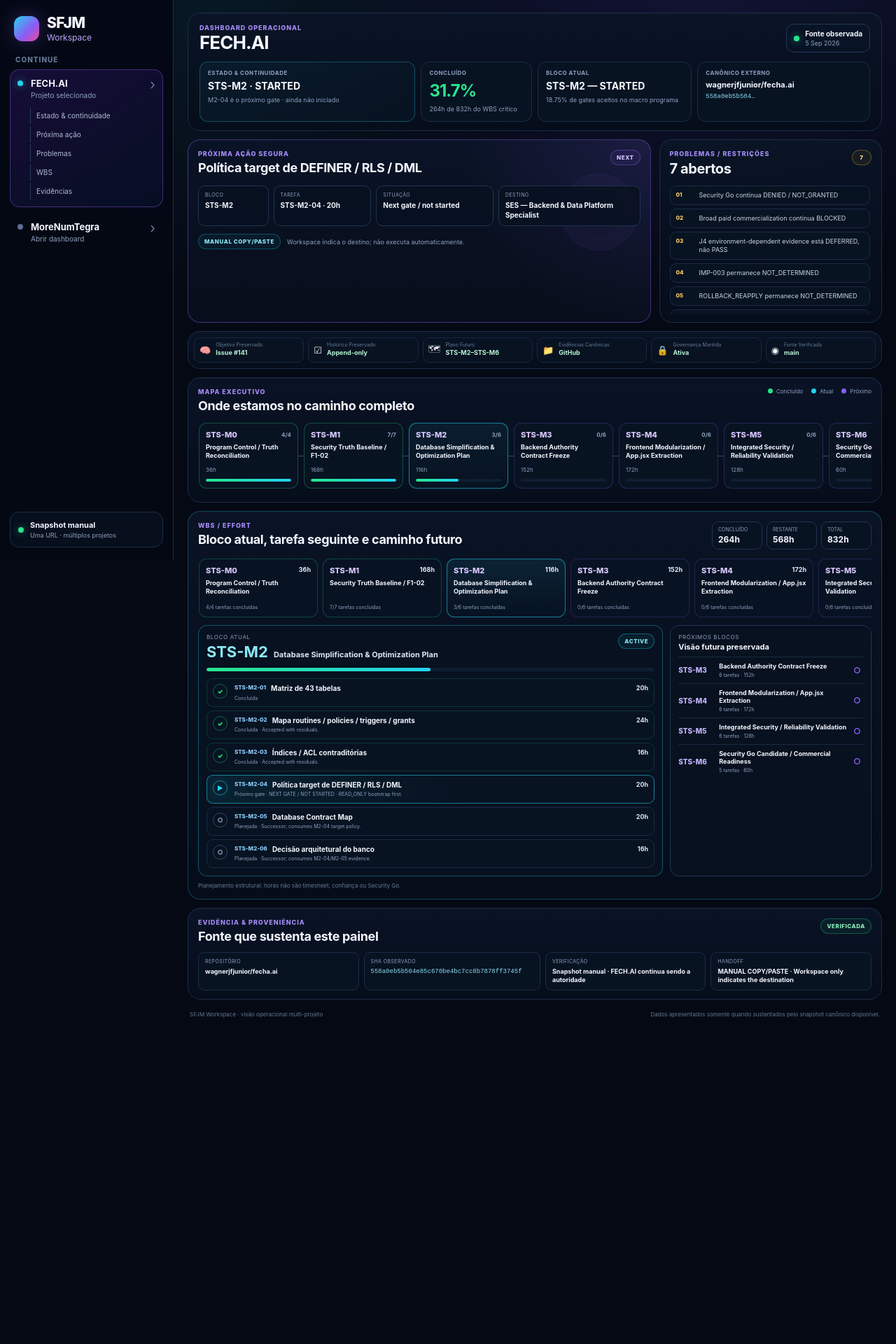
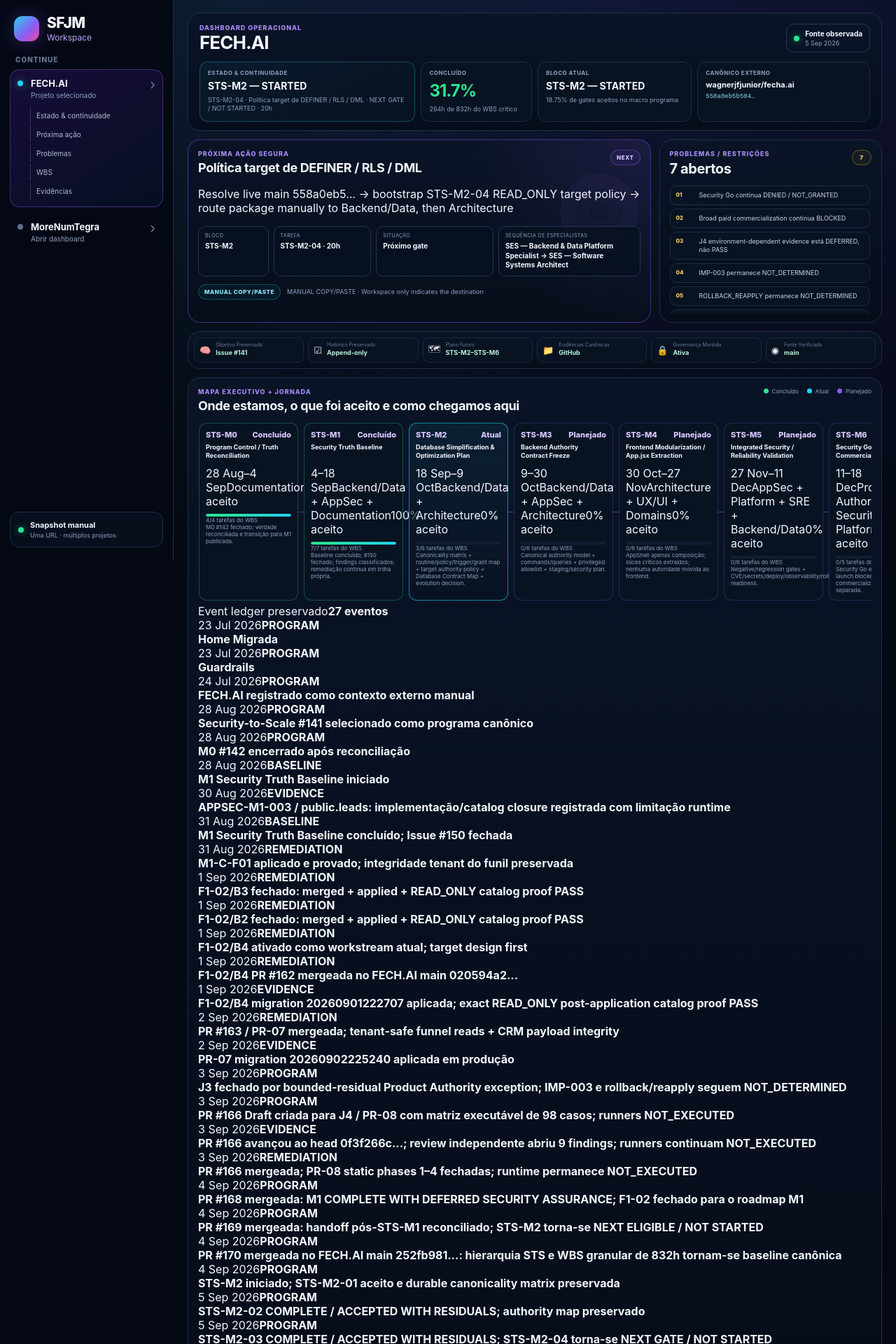
Before and after one commit to wagnerjfjunior/sfjm-workspace, a Next.js app: page / in a window 1280 px wide. Shown: the top 1920 px of the page at 70% size. Before the commit the page ends 1476 px from the top, so only its background shows below. Built offline with nearby package versions, Linux system fonts and the light colour scheme.

Commit message:
fix: preserve full WBS journey and safe-action semantics

```diff
--- a/components/WorkspaceHome.tsx
+++ b/components/WorkspaceHome.tsx
@@ -1,10 +1,13 @@
 "use client";
 
-import { useState } from "react";
+import { useState, type KeyboardEvent } from "react";
 import {
   calculateAcceptedProgramProgress,
   workspaceDemo,
   type ExternalProject,
+  type ProgramMilestone,
+  type TimelineItem,
+  type WbsBacklog,
   type WbsMilestone,
   type WbsTask
 } from "@/data/workspace-demo";
@@ -17,6 +20,33 @@ function taskStateLabel(task: WbsTask, isFocus: boolean) {
   if (task.state === "PARKED") return "Backlog";
   if (task.state === "ACTIVE") return "Em execução";
   return "Planejada";
+}
+
+function milestoneStateLabel(state: ProgramMilestone["status"]) {
+  if (state === "COMPLETE") return "Concluído";
+  if (state === "ACTIVE") return "Atual";
+  return "Planejado";
+}
+
+function trapDrawerFocus(event: KeyboardEvent<HTMLElement>) {
+  if (event.key !== "Tab") return;
+
+  const focusable = Array.from(
+    event.currentTarget.querySelectorAll<HTMLElement>('button:not([disabled]), a[href]')
+  ).filter((element) => element.offsetParent !== null);
+
+  if (!focusable.length) return;
+
+  const first = focusable[0];
+  const last = focusable[focusable.length - 1];
+
+  if (event.shiftKey && document.activeElement === first) {
+    event.preventDefault();
+    last.focus();
+  } else if (!event.shiftKey && document.activeElement === last) {
+    event.preventDefault();
+    first.focus();
+  }
 }
 
 function Sidebar({
@@ -34,13 +64,24 @@ function Sidebar({
 
   return (
     <>
-      <aside className={`commandSidebar ${open ? "open" : ""}`}>
+      <aside
+        className={`commandSidebar ${open ? "open" : ""}`}
+        aria-label="Navegação de projetos"
+        onKeyDown={open ? trapDrawerFocus : undefined}
+      >
+        <div className="brandRow">
           <div className="brand">
             <div className="brandMark" aria-hidden="true" />
             <div>
               <div className="brandTitle">SFJM</div>
               <div className="brandSub">Workspace</div>
             </div>
+          </div>
+          {open ? (
+            <button className="drawerClose" type="button" onClick={onClose} autoFocus aria-label="Fechar menu de projetos">
+              ×
+            </button>
+          ) : null}
         </div>
 
         <div className="sidebarSectionLabel">Continue</div>
@@ -89,7 +130,7 @@ function Sidebar({
           </div>
         </div>
       </aside>
-      {open ? <button className="sidebarBackdrop" type="button" aria-label="Fechar menu" onClick={onClose} /> : null}
+      {open ? <button className="sidebarBackdrop" type="button" tabIndex={-1} aria-label="Fechar menu" onClick={onClose} /> : null}
     </>
   );
 }
@@ -128,8 +169,8 @@ function ProjectHeader({ project, onMenu }: { project: ExternalProject; onMenu:
       <div className="heroMetrics">
         <div className="heroMetric continuityMetric">
           <span>Estado & continuidade</span>
-          <strong>{isFechai ? "STS-M2 · STARTED" : project.continuityState}</strong>
-          <small>{isFechai ? "M2-04 é o próximo gate · ainda não iniciado" : "Snapshot manual do projeto"}</small>
+          <strong>{isFechai ? wbs.currentPackage : project.continuityState}</strong>
+          <small>{isFechai ? wbs.currentTask : "Snapshot manual do projeto"}</small>
         </div>
         <div className="heroMetric progressMetric">
           <span>Concluído</span>
@@ -138,7 +179,7 @@ function ProjectHeader({ project, onMenu }: { project: ExternalProject; onMenu:
         </div>
         <div className="heroMetric">
           <span>Bloco atual</span>
-          <strong>{isFechai ? workspaceDemo.fechaiWbs.currentPackage : "Não modelado"}</strong>
+          <strong>{isFechai ? wbs.currentPackage : "Não modelado"}</strong>
           <small>{isFechai ? `${programProgress.toFixed(2)}% de gates aceitos no macro programa` : "Sem inferência automática"}</small>
         </div>
         <div className="heroMetric sourceMetric">
@@ -153,10 +194,11 @@ function ProjectHeader({ project, onMenu }: { project: ExternalProject; onMenu:
 
 function NextActionCard({ project }: { project: ExternalProject }) {
   const isFechai = project.name === FECHAI;
+  const program = workspaceDemo.fechaiProgram;
   const activeMilestone = workspaceDemo.fechaiWbs.milestones.find((milestone) => milestone.state === "ACTIVE");
   const focusTask = activeMilestone?.tasks.find((task) => task.note?.includes("NEXT GATE")) ??
     activeMilestone?.tasks.find((task) => task.state !== "COMPLETE");
-  const primaryRoute = workspaceDemo.fechaiProgram.specialistRouting.find((route) => route.requirement === "REQUIRED");
+  const requiredRoutes = program.specialistRouting.filter((route) => route.requirement === "REQUIRED");
 
   return (
     <article className="commandCard nextActionCard" id="next-action">
@@ -169,20 +211,30 @@ function NextActionCard({ project }: { project: ExternalProject }) {
       </div>
 
       {isFechai && focusTask && activeMilestone ? (
+        <>
+          <p className="safeSequence">{program.nextSafeAction}</p>
           <div className="actionFacts">
             <div><span>Bloco</span><strong>{activeMilestone.id}</strong></div>
             <div><span>Tarefa</span><strong>{focusTask.id} · {focusTask.hours}h</strong></div>
-          <div><span>Situação</span><strong>Next gate / not started</strong></div>
-          <div><span>Destino</span><strong>{primaryRoute?.targetName ?? "Manual"}</strong></div>
+            <div><span>Situação</span><strong>{taskStateLabel(focusTask, true)}</strong></div>
+            <div>
+              <span>Sequência de especialistas</span>
+              <strong>{requiredRoutes.map((route) => route.targetName).join(" → ")}</strong>
             </div>
-      ) : (
-        <div className="genericActionText">{project.nextSafeAction}</div>
-      )}
-
+          </div>
           <div className="actionFooter">
             <span className="manualChip">MANUAL COPY/PASTE</span>
-        <span>{isFechai ? "Workspace indica o destino; não executa automaticamente." : project.verification}</span>
+            <span>{program.specialistTransport}</span>
           </div>
+        </>
+      ) : (
+        <>
+          <div className="genericActionText">{project.nextSafeAction}</div>
+          <div className="actionFooter">
+            <span>{project.verification}</span>
+          </div>
+        </>
+      )}
     </article>
   );
 }
@@ -225,39 +277,73 @@ function IntegrityStrip() {
   );
 }
 
+function JourneyEvent({ item }: { item: TimelineItem }) {
+  return (
+    <div className={`journeyEvent ${item.kind.toLowerCase()}`}>
+      <div className="journeyEventTop">
+        <span>{item.date}</span>
+        <b>{item.kind}</b>
+      </div>
+      <strong>{item.text}</strong>
+    </div>
+  );
+}
+
 function ExecutiveMap() {
-  const milestones = workspaceDemo.fechaiWbs.milestones;
+  const program = workspaceDemo.fechaiProgram;
+  const wbs = workspaceDemo.fechaiWbs;
+
   return (
     <article className="commandCard executiveMap" id="roadmap">
       <div className="sectionHeader">
         <div>
-          <div className="eyebrow">Mapa executivo</div>
-          <h2>Onde estamos no caminho completo</h2>
+          <div className="eyebrow">Mapa executivo + jornada</div>
+          <h2>Onde estamos, o que foi aceito e como chegamos aqui</h2>
         </div>
         <div className="legend" aria-label="Legenda de estados">
           <span><i className="legendDot complete" />Concluído</span>
           <span><i className="legendDot active" />Atual</span>
-          <span><i className="legendDot planned" />Próximo</span>
+          <span><i className="legendDot planned" />Planejado</span>
         </div>
       </div>
-      <div className="roadmapRail" tabIndex={0} role="region" aria-label="Mapa executivo STS-M0 a STS-M6">
-        {milestones.map((milestone, index) => {
-          const done = milestone.tasks.filter((task) => task.state === "COMPLETE").length;
+
+      <div className="roadmapRail" tabIndex={0} role="region" aria-label="Macro roadmap STS-M0 a STS-M6">
+        {program.milestones.map((milestone, index) => {
+          const wbsMilestone = wbs.milestones.find((item) => item.id === milestone.id);
+          const completedTasks = wbsMilestone?.tasks.filter((task) => task.state === "COMPLETE").length ?? 0;
+          const taskCount = wbsMilestone?.tasks.length ?? 0;
+
           return (
-            <div className={`roadmapNode ${milestone.state.toLowerCase()}`} key={milestone.id}>
+            <div className={`roadmapNode ${milestone.status.toLowerCase()}`} key={milestone.id}>
               <div className="roadmapNodeTop">
                 <span>{milestone.id}</span>
-                <b>{done}/{milestone.tasks.length}</b>
+                <span className={`roadmapStateLabel ${milestone.status.toLowerCase()}`}>
+                  {milestoneStateLabel(milestone.status)}
+                </span>
               </div>
               <strong>{milestone.label}</strong>
-              <small>{milestone.hours}h</small>
-              <div className="roadmapMiniTrack">
-                <span style={{ width: `${(done / milestone.tasks.length) * 100}%` }} />
+              <div className="roadmapMeta">
+                <span>{milestone.window}</span>
+                <span>{milestone.owner}</span>
+                <span>{milestone.acceptedPercent}% aceito</span>
               </div>
-              {index < milestones.length - 1 ? <i className="roadmapConnector" aria-hidden="true" /> : null}
+              <div className="roadmapMiniTrack" aria-label={`${milestone.acceptedPercent}% aceito`}>
+                <span style={{ width: `${milestone.acceptedPercent}%` }} />
+              </div>
+              <small className="roadmapTasks">{taskCount ? `${completedTasks}/${taskCount} tarefas do WBS` : "Sem tarefas WBS associadas"}</small>
+              <small className="roadmapExit">{milestone.exit}</small>
+              {index < program.milestones.length - 1 ? <i className="roadmapConnector" aria-hidden="true" /> : null}
             </div>
           );
         })}
+      </div>
+
+      <div className="journeyHeader">
+        <span>Event ledger preservado</span>
+        <strong>{program.eventLedger.length} eventos</strong>
+      </div>
+      <div className="journeyRail" tabIndex={0} role="region" aria-label="Jornada histórica completa do FECH.AI">
+        {program.eventLedger.map((item, index) => <JourneyEvent item={item} key={`${item.date}-${index}`} />)}
       </div>
     </article>
   );
@@ -296,6 +382,37 @@ function WbsMilestoneTab({ milestone, active }: { milestone: WbsMilestone; activ
   );
 }
 
+function FullMilestoneDetails({ milestone, focusId }: { milestone: WbsMilestone; focusId?: string }) {
+  return (
+    <details className={`wbsDetail ${milestone.state.toLowerCase()}`} open={milestone.state === "ACTIVE"}>
+      <summary>
+        <span>{milestone.id}</span>
+        <strong>{milestone.label}</strong>
+        <b>{milestone.hours}h</b>
+      </summary>
+      <ul className="focusTaskList detailTaskList">
+        {milestone.tasks.map((task) => <WbsFocusTask task={task} focusId={focusId} key={task.id} />)}
+      </ul>
+    </details>
+  );
+}
+
+function BacklogDetails({ backlog }: { backlog: WbsBacklog }) {
+  const taskHours = backlog.tasks.reduce((total, task) => total + task.hours, 0);
+  return (
+    <details className="wbsDetail backlogDetail">
+      <summary>
+        <span>{backlog.id}</span>
+        <strong>{backlog.label}</strong>
+        <b>{taskHours}h</b>
+      </summary>
+      <ul className="focusTaskList detailTaskList">
+        {backlog.tasks.map((task) => <WbsFocusTask task={task} key={task.id} />)}
+      </ul>
+    </details>
+  );
+}
+
 function WbsCommandCenter() {
   const wbs = workspaceDemo.fechaiWbs;
   const activeMilestone = wbs.milestones.find((milestone) => milestone.state === "ACTIVE") ?? wbs.milestones[0];
@@ -312,7 +429,7 @@ function WbsCommandCenter() {
       <div className="sectionHeader">
         <div>
           <div className="eyebrow">WBS / effort</div>
-          <h2>Bloco atual, tarefa seguinte e caminho futuro</h2>
+          <h2>Bloco atual, tarefa seguinte e WBS completo</h2>
         </div>
         <div className="wbsTotals">
           <span><small>Concluído</small><strong>{completedHours}h</strong></span>
@@ -362,6 +479,29 @@ function WbsCommandCenter() {
           ))}
         </aside>
       </div>
+
+      <div className="fullWbsHeader">
+        <div>
+          <span>WBS completo</span>
+          <strong>Todas as tarefas e backlogs continuam disponíveis sem dominar a tela.</strong>
+        </div>
+        <small>Expanda somente o bloco que precisar consultar.</small>
+      </div>
+      <div className="wbsDetailsGrid">
+        <div className="wbsDetailsColumn">
+          {wbs.milestones.map((milestone) => (
+            <FullMilestoneDetails
+              milestone={milestone}
+              focusId={milestone.id === activeMilestone.id ? focusTask?.id : undefined}
+              key={milestone.id}
+            />
+          ))}
+        </div>
+        <div className="wbsDetailsColumn backlogColumn">
+          {wbs.backlogs.map((backlog) => <BacklogDetails backlog={backlog} key={backlog.id} />)}
+        </div>
+      </div>
+
       <div className="wbsFootnote">Planejamento estrutural: horas não são timesheet, confiança ou Security Go.</div>
     </article>
   );
@@ -382,7 +522,7 @@ function EvidenceCard({ project }: { project: ExternalProject }) {
         <div><span>Repositório</span><strong>{project.repository}</strong></div>
         <div><span>SHA observado</span><code>{project.observedSha}</code></div>
         <div><span>Verificação</span><strong>{project.verification}</strong></div>
-        <div><span>Handoff</span><strong>{isFechai ? workspaceDemo.fechaiProgram.specialistTransport : "Snapshot manual"}</strong></div>
+        <div><span>Handoff</span><strong>{isFechai ? workspaceDemo.fechaiProgram.specialistTransport : "Não definido neste snapshot"}</strong></div>
       </div>
     </article>
   );
@@ -419,7 +559,10 @@ function ProjectDashboard({ project }: { project: ExternalProject }) {
 }
 
 export function WorkspaceHome() {
-  const initialProject = workspaceDemo.externalProjects.find((project) => project.name === FECHAI) ?? workspaceDemo.externalProjects[0];
+  const initialProject =
+    workspaceDemo.externalProjects.find((project) => project.name === FECHAI) ??
+    workspaceDemo.externalProjects[0];
+
   const [selectedProjectName, setSelectedProjectName] = useState(initialProject.name);
   const [menuOpen, setMenuOpen] = useState(false);
 
@@ -435,7 +578,7 @@ export function WorkspaceHome() {
         onSelectProject={setSelectedProjectName}
         onClose={() => setMenuOpen(false)}
       />
-      <main className="commandMain">
+      <main className="commandMain" inert={menuOpen ? true : undefined}>
         <ProjectHeader project={selectedProject} onMenu={() => setMenuOpen(true)} />
         <ProjectDashboard project={selectedProject} />
         <footer className="commandFooter">
```
Lines whose indentation alone changed are shown as unchanged.
